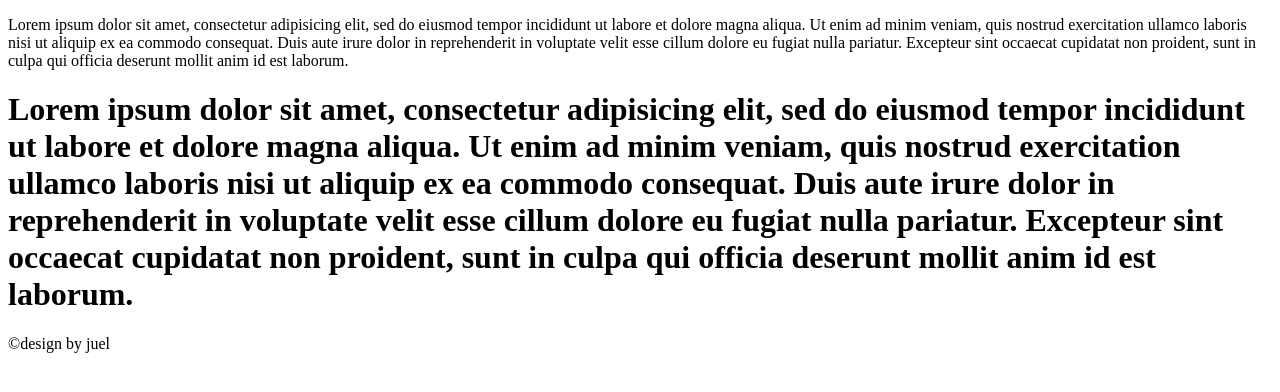
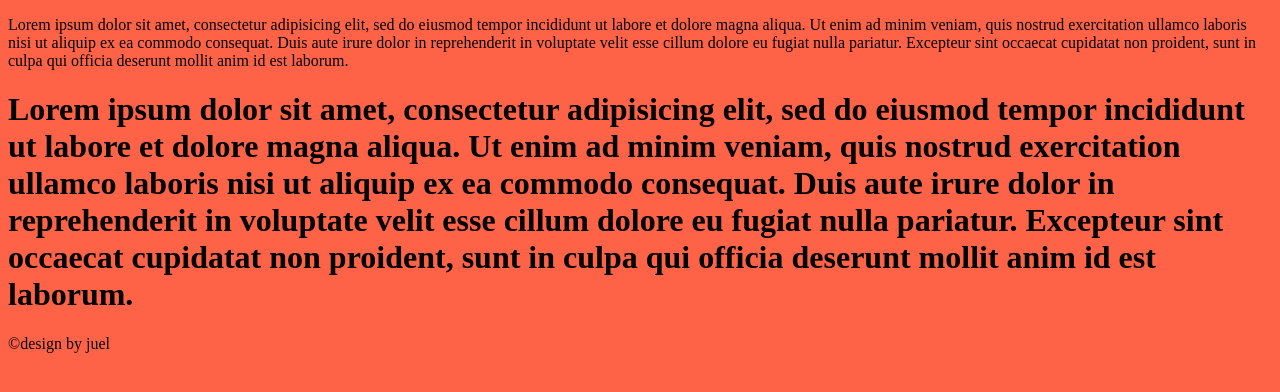
Before and after one commit to juelthpi/practice, a plain HTML site: page index.html in a window 1280 px wide. Drawn offline with Linux system fonts and the light colour scheme.

Commit message:
css file add

```diff
--- a/index.html
+++ b/index.html
@@ -2,6 +2,7 @@
 <html>
 <head>
 	<title></title>
+	<link rel="stylesheet" type="text/css" href="style.css">
 </head>
 <body>
 <p>Lorem ipsum dolor sit amet, consectetur adipisicing elit, sed do eiusmod
--- /dev/null
+++ b/style.css
@@ -0,0 +1,3 @@
+body{
+	background: tomato;
+}
```
